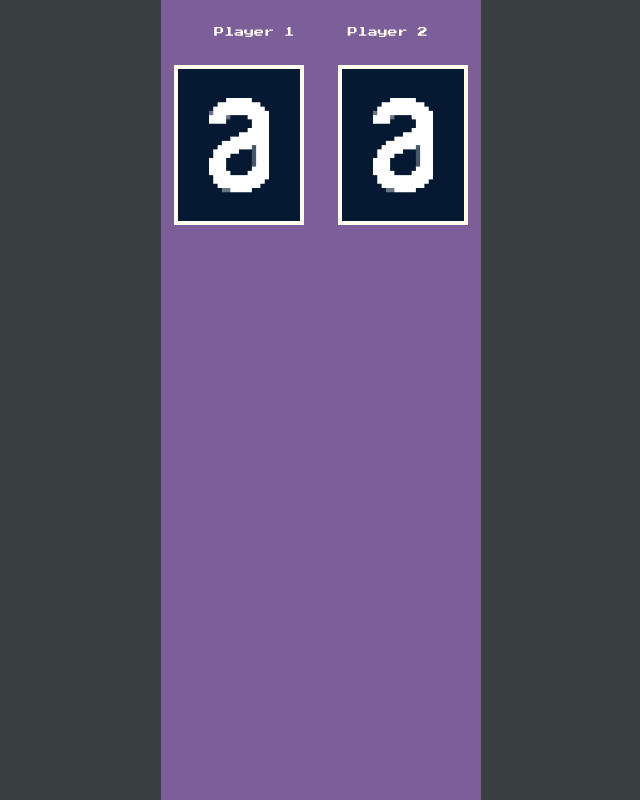
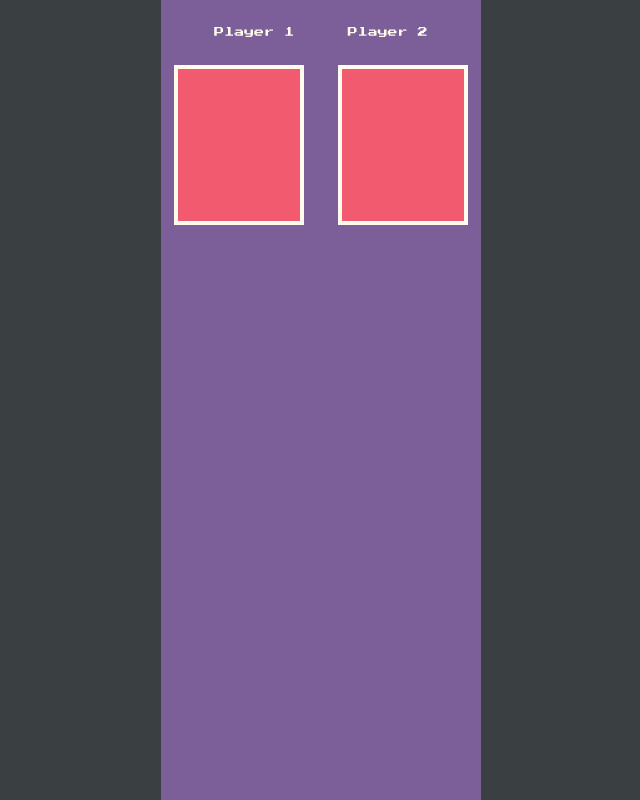
Before and after one commit to sswellington/matching-game, a website built with Vite: page index.html in a window 1280 px wide. Shown: the whole page, without its empty margins (319-959 px from the left). Built offline with nearby package versions, Linux system fonts and the light colour scheme.

Commit message:
refactor: changed card stamp

```diff
--- a/assets/css/settings/colors.css
+++ b/assets/css/settings/colors.css
@@ -5,8 +5,8 @@
   --color-board-bg: #7C5E99;
   --color-board-bg-status: #62C370;
 
-  --color-card-bg-back: #051932;
-  --color-card-bg-front: #F25A70;
+  --color-card-bg-back: #F25A70 ;
+  --color-card-bg-front: #051932;
 
   --color-txt-player: #FFFCEE;
 }
--- a/src/components/CardGame/index.js
+++ b/src/components/CardGame/index.js
@@ -1,8 +1,8 @@
 import './style.css';
 
 const path = "./assets/img/logo-"
-const aluraIcon = "alura.png";
-const aluraAlt = "logo da alura";
+const aluraIcon = "card.png";
+const aluraAlt = "estampa do cartão";
 
 function CardGame(icon = aluraIcon, alt = aluraAlt) {
     return /*html*/ `
```
Also changed, not shown: assets/img/logo-alura2.png (renamed from assets/img/logo-alura.png), assets/img/logo-card.png (added).
